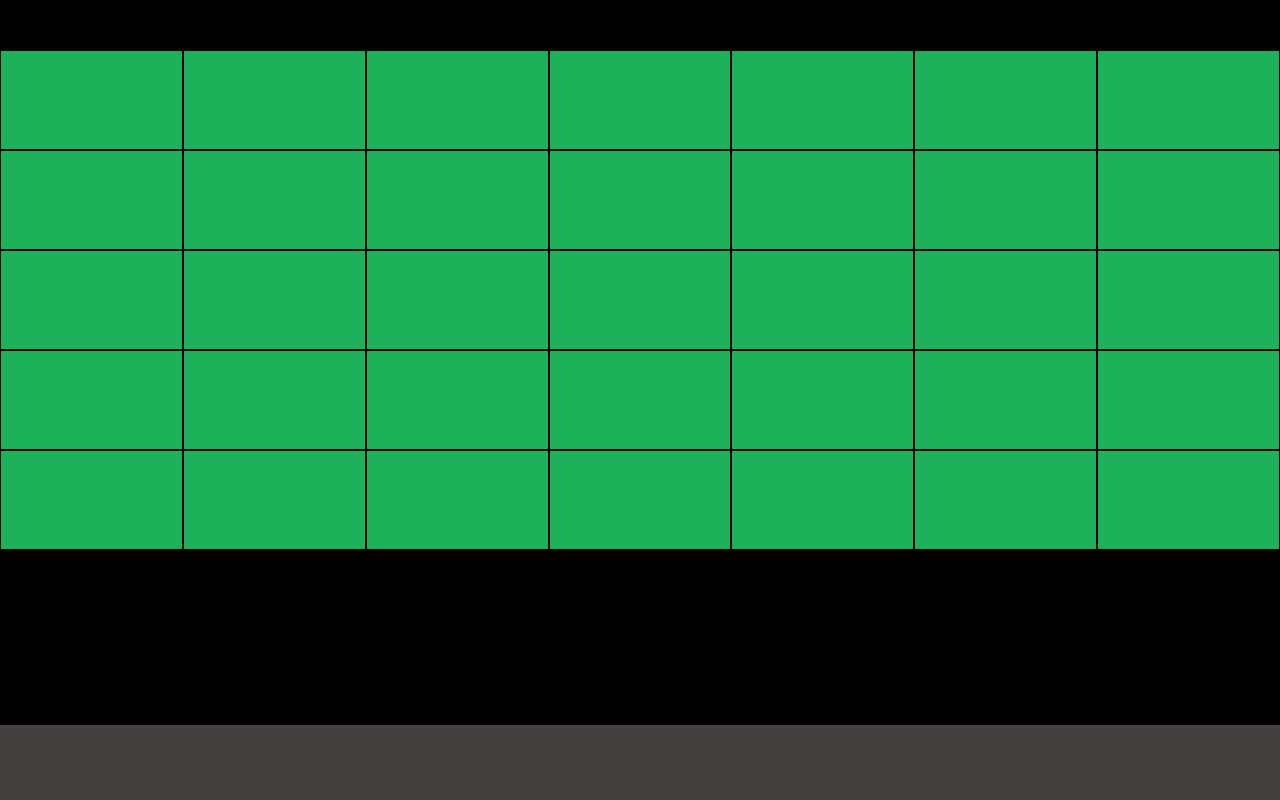
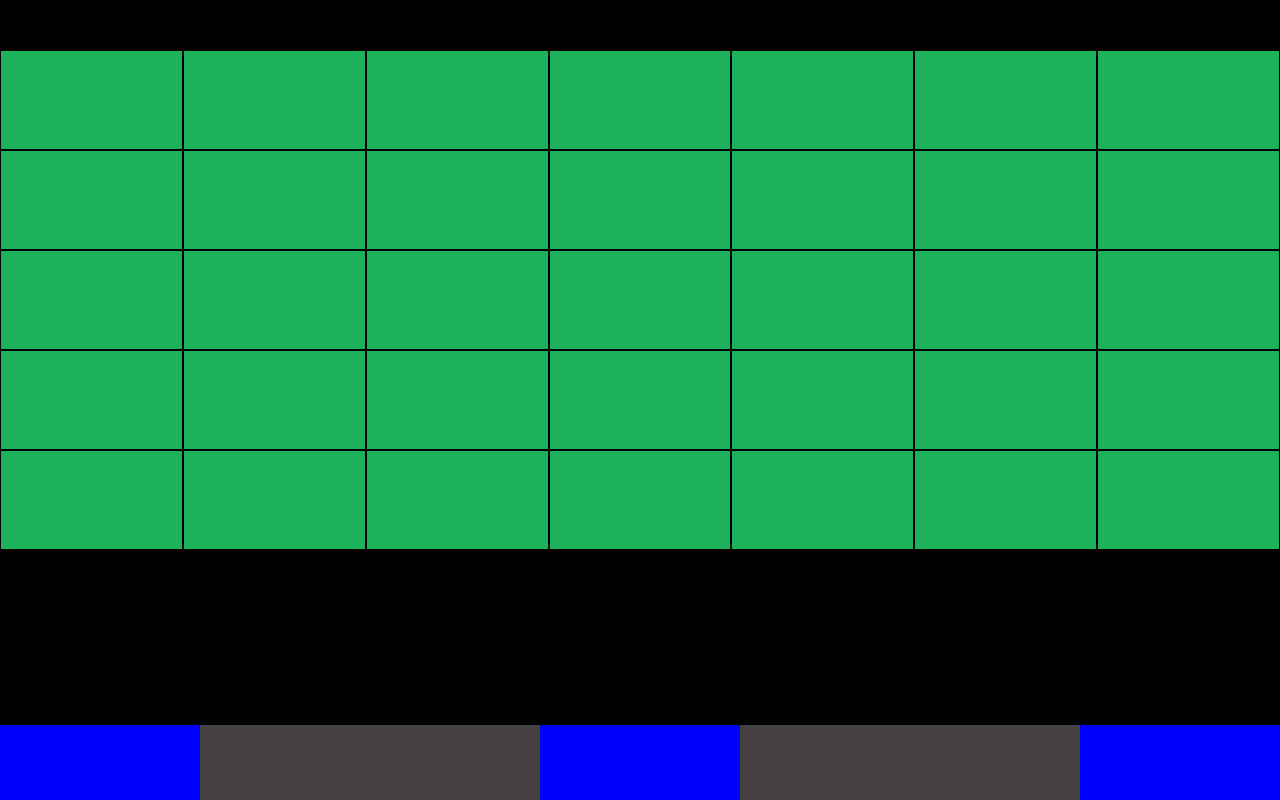
Before and after one commit to federicoalagna/html-css-zoom, a plain HTML site: page index.html in a window 1280 px wide. Drawn offline with Linux system fonts and the light colour scheme.

Commit message:
[FIX] Aggiunta delle colonne nel footer

```diff
--- a/index.html
+++ b/index.html
@@ -119,6 +119,18 @@
         </div>
       </div>
     </div>
-    <footer></footer>
+    <footer>
+      <div class="d-flex justify-content-between align-items-center">
+        <div class="col1">
+          <div class="footer-icons"></div>
+        </div>
+        <div class="col2">
+          <div class="footer-icons"></div>
+        </div>
+        <div class="col3">
+          <div class="footer-icons"></div>
+        </div>
+      </div>
+    </footer>
   </body>
 </html>
--- a/style.css
+++ b/style.css
@@ -47,3 +47,21 @@ footer {
 img {
   width: 100%;
 }
+
+.d-flex {
+  display: flex;
+}
+
+.justify-content-between {
+  justify-content: space-between;
+}
+
+.align-items-center {
+  align-items: center;
+}
+
+.footer-icons {
+  background-color: blue;
+  width: 200px;
+  height: 75px;
+}
```
